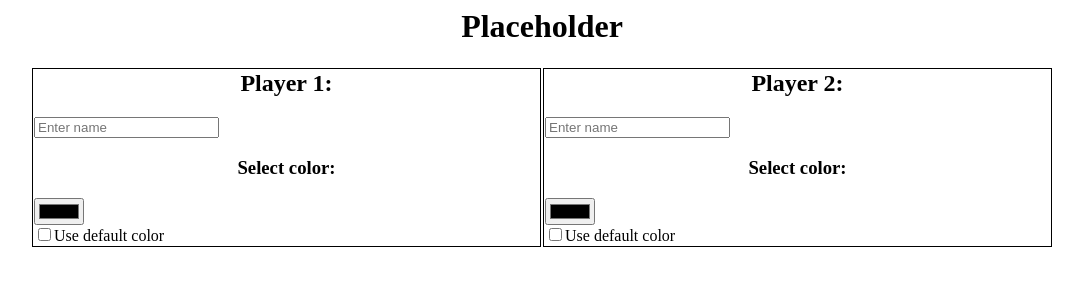
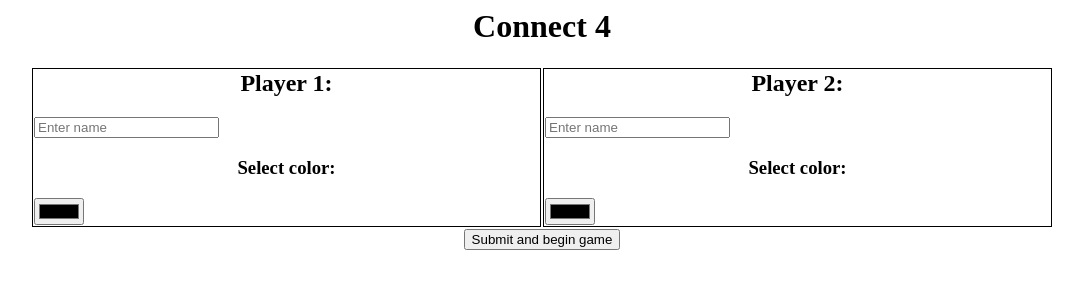
Before and after one commit to dJonaitis/connect4-py, a plain HTML site: page ui/selectScreen.html in a window 1280 px wide. Shown: the whole page, without its empty margins (98-1181 px from the left). Drawn offline with Linux system fonts and the light colour scheme.

Commit message:
UI Work and Select Screen

```diff
--- a/ui/script.js
+++ b/ui/script.js
@@ -1,26 +1,31 @@
 let p1Color = document.getElementById("p1Color");
 let p2Color = document.getElementById("p2Color");
 
-let p1ColorCheck = document.getElementById("p1DefaultColor");
-let p2ColorCheck = document.getElementById("p2DefaultColor");
 
+let p1Name = document.getElementById("p1Name");
+let p2Name = document.getElementById("p2Name");
 
-
-
-
-
-
-
-
-function checkbox(){
-    if(p2ColorCheck.value == 1){
-        p2Color.disabled = true;
-    } else {
-        p2Color.disabled = false;
-    }
-    if(p1ColorCheck.value == 1){
-        p1Color.disabled = true;
-    } else {
-        p1Color.disabled = false;
+class player {
+    constructor(name, color, identifier){
+        this.name = name;
+        this.color = color;
+        this.identifier = identifier;
     }
 }
+
+let p1;
+let p2;
+
+function submit(){
+    let p1C;
+    let p2C;
+
+    p1C = p1Color.value;
+    p2C = p2Color.value;
+
+    p1 = new player(p1Name.value, p1C, '1');
+    p2 = new player(p2Name.value, p2C, '2');
+
+    console.log(p1);
+    console.log(p2);
+}
--- a/ui/selectScreen.html
+++ b/ui/selectScreen.html
@@ -19,9 +19,10 @@
                 margin-right:auto;
             }
         </style>
+        <style src="./style.css"></style>
     </head>
-    <body onclick="checkbox">
-        <h1 class="title">Placeholder</h1>
+    <body>
+        <h1 class="title">Connect 4</h1>
         <div id="centeredContainer">
             <table>
                 <tr>
@@ -32,7 +33,6 @@
                         <h3 class="title">Select color:</h3>
                         <input id="p1Color" type="color"></input>
                         <div></div>
-                        <input id="p1DefaultColor" type="checkbox" onclick="checkbox(1)">Use default color</input>
                     </td>
                     <td>
                         <h2 class="title">Player 2:</h2>
@@ -41,11 +41,13 @@
                         <h3 class="title">Select color:</h3>
                         <input id="p2Color" type="color"></input>
                         <div></div>
-                        <input id="p2DefaultColor" type="checkbox" onclick="checkbox(2)">Use default color</input>
                     </td>
                 </tr>
             </table>
         </div>
-        <script src="script.js"></script>
+        <div class="title">
+            <button onclick="submit()" class="btn">Submit and begin game</button>
+        </div>
+        <script src="./script.js"></script>
     </body>
 </html>
--- a/ui/style.css
+++ b/ui/style.css
@@ -1,3 +1,8 @@
-#title{
+.title{
     text-align: center
 }
+.btn{
+    margin: auto;
+    padding-top: 50px;
+    padding-bottom: 50px;
+}
```
Also changed, not shown: ui/game.html (added).
